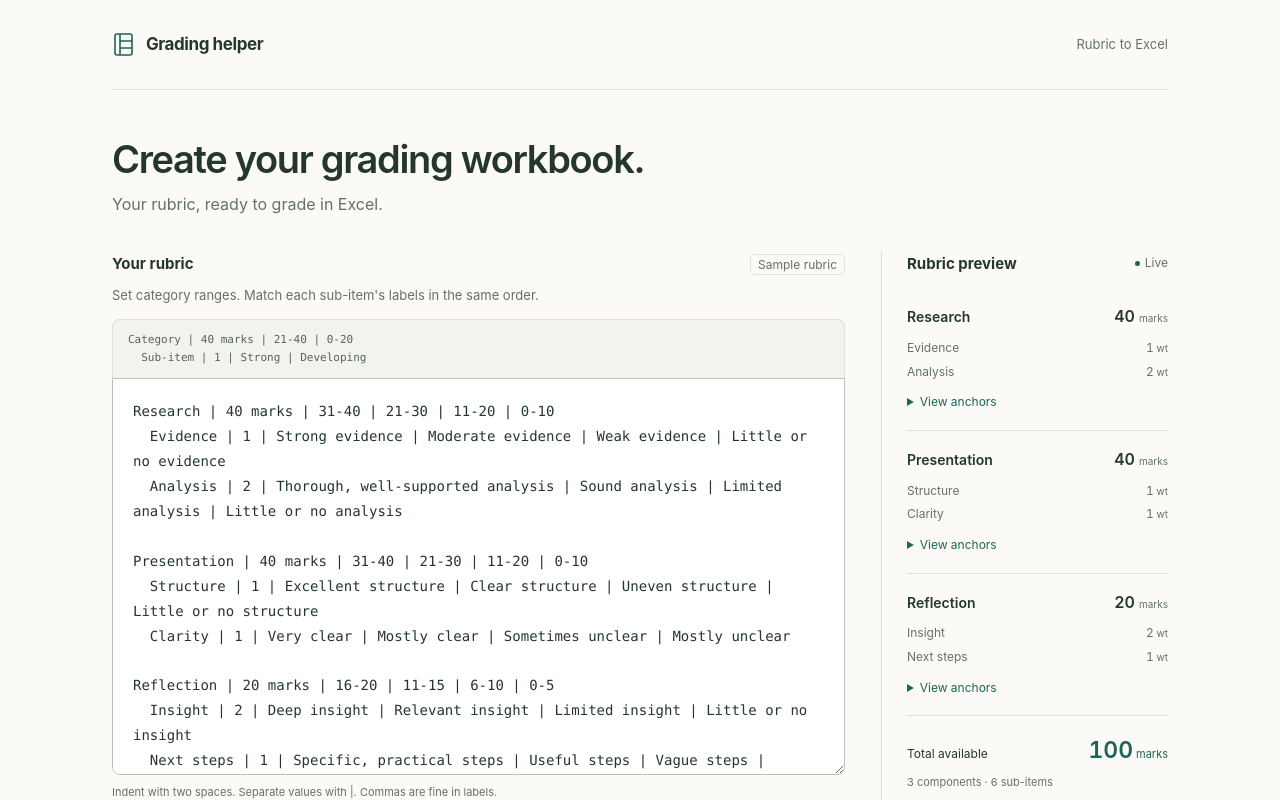
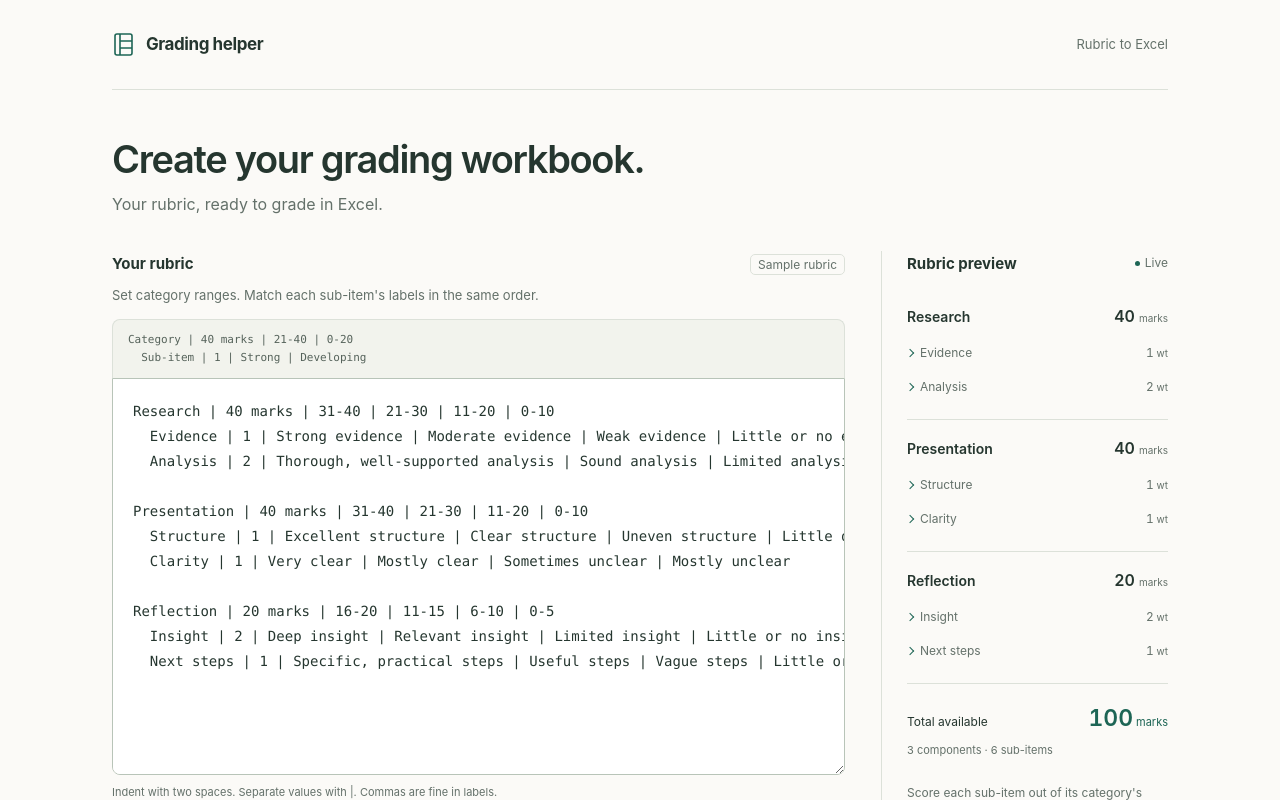
Before and after one commit to marcusgohtx/grading-helper, a Next.js app: page / in a window 1280 px wide. Shown: the top 800 px of the page. Built offline with nearby package versions, Linux system fonts and the light colour scheme.

Commit message:
Update Site source

```diff
--- a/app/globals.css
+++ b/app/globals.css
@@ -48,6 +48,7 @@ h1 { margin: 0 0 9px; font-size: clamp(28px, 3.7vw, 38px); line-height: 1.2; let
 .syntax-guide code { font-family: ui-monospace, SFMono-Regular, Consolas, monospace; font-size: 11px; line-height: 1.65; }
 .syntax-guide > span { text-align: right; }
 textarea { display: block; width: 100%; min-height: 397px; padding: 20px; margin: 0; resize: vertical; border: 1px solid #b8c4b8; border-radius: 0 0 8px 8px; outline: none; background: #fff; color: var(--ink); caret-color: var(--teal); font-family: ui-monospace, SFMono-Regular, Consolas, "Liberation Mono", monospace; font-size: 14px; line-height: 1.78; tab-size: 2; scrollbar-width: thin; scrollbar-color: #a3b4a8 #f4f6f1; }
+textarea { white-space: pre; overflow-wrap: normal; overflow-x: auto; }
 textarea:focus { border-color: var(--teal); box-shadow: 0 0 0 2px #d9e9df; }
 textarea::placeholder { color: var(--muted); }
 textarea[aria-invalid="true"] { border-color: var(--error); }
@@ -63,8 +64,9 @@ textarea[readonly] { background: #f7f8f4; }
 .component-title > span { display: flex; flex-shrink: 0; align-items: baseline; gap: 4px; font-size: 16px; font-weight: 600; font-variant-numeric: tabular-nums; }
 .component-title small { font-size: 10px; color: var(--muted); font-weight: 400; }
 .preview-component ul { list-style: none; margin: 10px 0 0; padding: 0; }
-.preview-component li { display: flex; justify-content: space-between; gap: 12px; margin: 5px 0 0; color: var(--muted); font-size: 12px; }
-.preview-component li > span:first-child { overflow-wrap: anywhere; }
+.preview-component li { margin: 5px 0 0; color: var(--muted); font-size: 12px; }
+.item-name { min-width: 0; overflow-wrap: anywhere; }
+.plain-item { display: flex; justify-content: space-between; gap: 12px; padding: 5px 0; }
 .item-weight { flex-shrink: 0; font-variant-numeric: tabular-nums; }
 .item-weight small { font-size: 10px; }
 .preview-total { display: flex; justify-content: space-between; gap: 12px; align-items: baseline; margin-top: 17px; font-size: 12px; }
@@ -127,13 +129,16 @@ textarea[readonly] { background: #f7f8f4; }
 .workbook-guide .privacy-note { margin: 14px 0 0; font-size: 12px; color: var(--muted); }
 @media (max-width: 700px) { .sheet-examples { grid-template-columns: 1fr; gap: 24px; } }
 @media (max-width: 640px) { textarea { font-size: 16px; } }
-.anchor-details { margin-top: 12px; font-size: 12px; }
-.anchor-details summary { color: var(--teal); cursor: pointer; width: fit-content; }
+.anchor-details { font-size: 12px; }
+.anchor-details summary { display: flex; align-items: baseline; gap: 7px; padding: 5px 0; color: var(--muted); cursor: pointer; list-style: none; }
+.anchor-details summary::-webkit-details-marker { display: none; }
+.anchor-details summary::before { content: ""; width: 6px; height: 6px; flex-shrink: 0; border-right: 1.5px solid var(--teal); border-bottom: 1.5px solid var(--teal); transform: rotate(-45deg); align-self: center; }
+.anchor-details[open] > summary::before { transform: rotate(45deg); }
+.anchor-details summary:hover { color: var(--teal); }
+.anchor-details summary .item-weight { margin-left: auto; }
 .anchor-details summary:focus-visible { outline: 2px solid var(--teal); outline-offset: 4px; }
-.item-anchors { margin-top: 12px; }
-.item-anchors h4 { font-size: 12px; font-weight: 600; margin: 0 0 5px; overflow-wrap: anywhere; }
-.item-anchors dl { margin: 0; }
-.item-anchors dl > div { display: grid; grid-template-columns: 48px minmax(0, 1fr); gap: 8px; margin-top: 5px; }
+.item-anchors { margin: 3px 0 12px 13px; }
+.item-anchors > div { display: grid; grid-template-columns: 48px minmax(0, 1fr); gap: 8px; margin-top: 5px; }
 .item-anchors dt { font-variant-numeric: tabular-nums; }
 .item-anchors dd { margin: 0; color: var(--muted); overflow-wrap: anywhere; }
 .sheet-table .anchor-example td { color: var(--muted); font-size: 11px; height: auto; padding: 5px 9px; }
--- a/app/page.tsx
+++ b/app/page.tsx
@@ -129,6 +129,7 @@ export default function Home() {
                 ref={textareaRef}
                 id="rubric"
                 name="rubric"
+                wrap="off"
                 value={rubric}
                 onChange={(event) => { setRubric(event.target.value); setConfirmSample(false); setError(""); setDownload(null); }}
                 onKeyDown={(event) => {
@@ -161,17 +162,15 @@ export default function Home() {
                       <div className="preview-component" key={index}>
                         <div className="component-title"><h3>{component.name}</h3><span>{component.marks}<small>marks</small></span></div>
                         <ul>
-                          {component.items.map((item, itemIndex) => <li key={itemIndex}><span>{item.name}</span><span className="item-weight">{item.weight}<small> wt</small></span></li>)}
+                          {component.items.map((item, itemIndex) => <li key={itemIndex}>
+                            {component.ranges.length > 0 ? <details className="anchor-details">
+                              <summary><span className="item-name">{item.name}</span><span className="item-weight">{item.weight}<small> wt</small></span></summary>
+                              <dl className="item-anchors">{component.ranges.map((range, rangeIndex) => <div key={rangeIndex}>
+                                <dt>{range.label}</dt><dd>{item.anchors[rangeIndex]}</dd>
+                              </div>)}</dl>
+                            </details> : <div className="plain-item"><span className="item-name">{item.name}</span><span className="item-weight">{item.weight}<small> wt</small></span></div>}
+                          </li>)}
                         </ul>
-                        {component.ranges.length > 0 && <details className="anchor-details">
-                          <summary>View anchors</summary>
-                          {component.items.map((item, itemIndex) => <div className="item-anchors" key={itemIndex}>
-                            <h4>{item.name}</h4>
-                            <dl>{component.ranges.map((range, rangeIndex) => <div key={rangeIndex}>
-                              <dt>{range.label}</dt><dd>{item.anchors[rangeIndex]}</dd>
-                            </div>)}</dl>
-                          </div>)}
-                        </details>}
                       </div>
                     ))}
                   </div>
```
